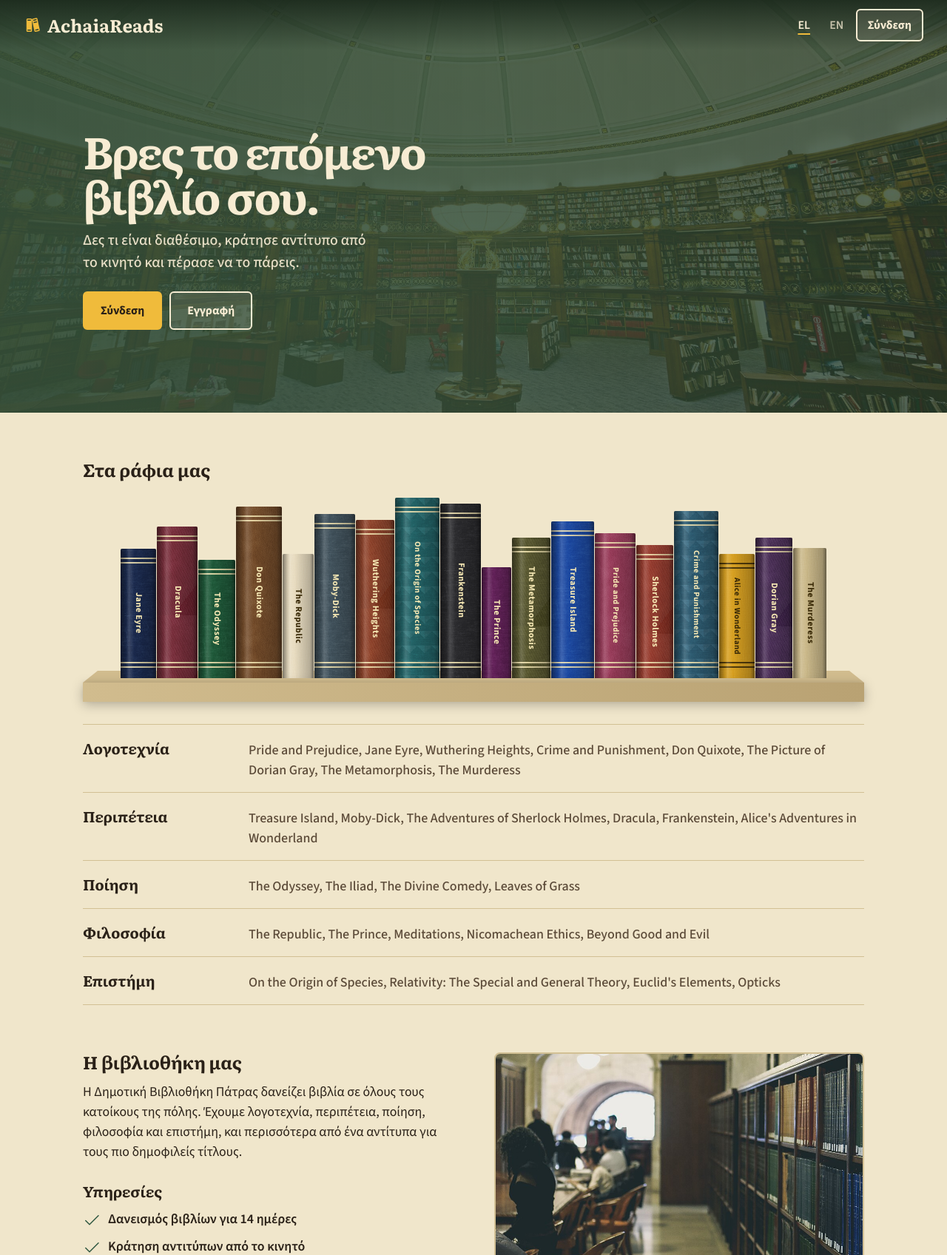
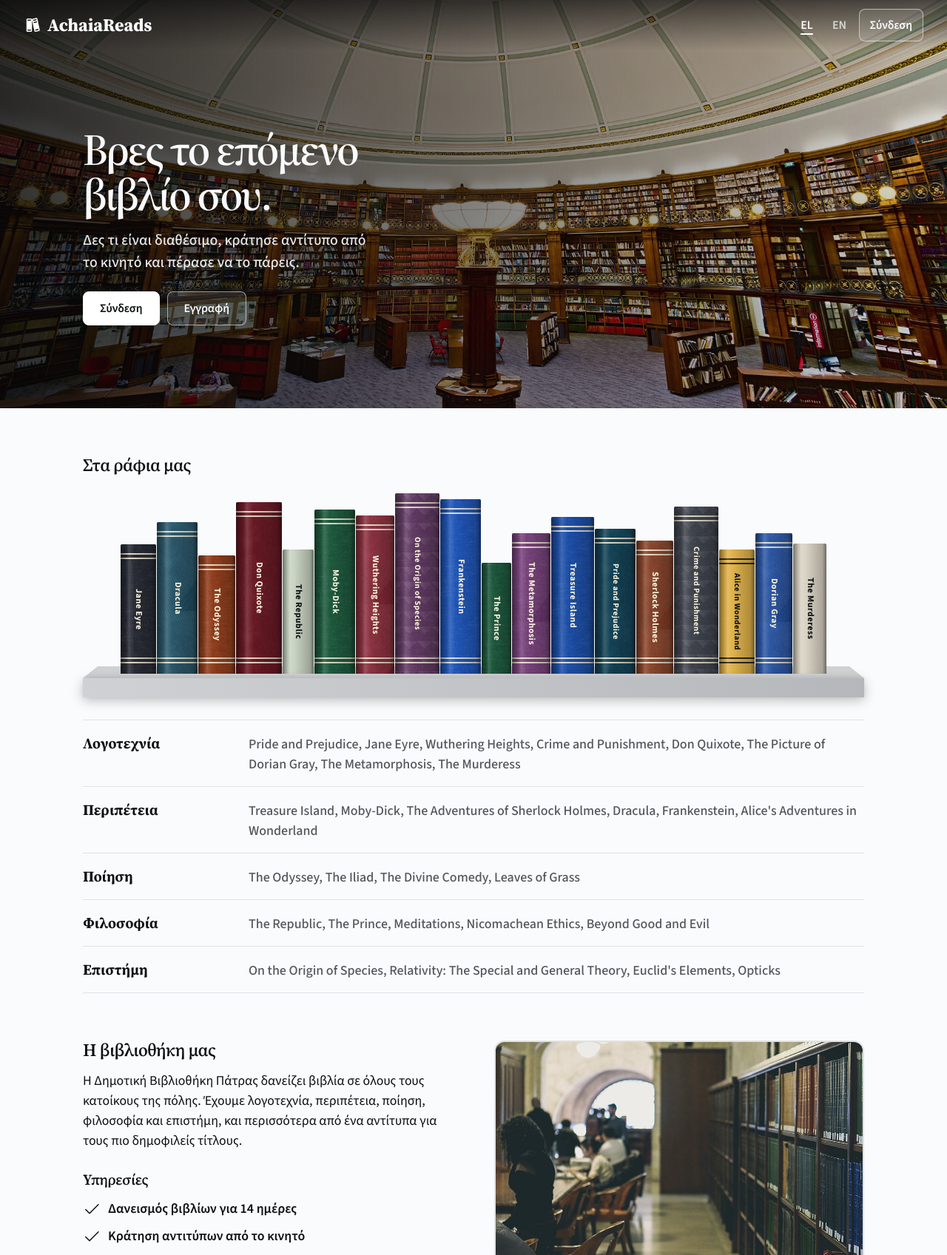
Before and after one commit to ckagias/lectern, a PHP site: page / in a window 1280 px wide. Shown: the top 1697 px of the page at 74% size. Run offline with PHP 8.4, Linux system fonts and the light colour scheme.

Commit message:
style: neutral colour palette and Source Serif 4 font

```diff
--- a/prototype/css/base.css
+++ b/prototype/css/base.css
@@ -5,6 +5,12 @@
 
 html {
   -webkit-text-size-adjust: 100%;
+}
+
+@media (prefers-reduced-motion: no-preference) {
+  html {
+    scroll-behavior: smooth;
+  }
 }
 
 ::-webkit-scrollbar       { width: 5px; }
@@ -25,6 +31,8 @@ body {
   background: var(--bg);
   color: var(--ink);
   font: 400 var(--text-base) / 1.5 var(--font);
+  -webkit-font-smoothing: antialiased;
+  text-rendering: optimizeLegibility;
 }
 
 h1,
@@ -32,12 +40,15 @@ h2,
 h3 {
   margin: 0;
   font-family: var(--font-heading);
-  font-weight: 800;
-  line-height: 1.1;
+  font-weight: 600;
+  line-height: 1.12;
+  letter-spacing: -0.02em;
+  text-wrap: balance;
 }
 
 h1 {
   font-size: var(--text-2xl);
+  letter-spacing: -0.03em;
 }
 
 h2 {
@@ -50,6 +61,11 @@ h3 {
 
 p {
   margin: 0;
+  text-wrap: pretty;
+}
+
+::selection {
+  background: color-mix(in oklch, var(--action) 25%, transparent);
 }
 
 a {
@@ -62,8 +78,8 @@ svg {
 }
 
 :focus-visible {
-  outline: 3px solid var(--focus);
-  outline-offset: 2px;
+  outline: 2px solid var(--focus);
+  outline-offset: 3px;
 }
 
 .top :focus-visible,
@@ -109,3 +125,12 @@ svg {
     font-size: 2.75rem;
   }
 }
+
+@media (prefers-reduced-motion: reduce) {
+  *,
+  *::before,
+  *::after {
+    transition-duration: 0.01ms !important;
+    animation-duration: 0.01ms !important;
+  }
+}
--- a/prototype/css/components.css
+++ b/prototype/css/components.css
@@ -4,39 +4,65 @@
   align-items: center;
   justify-content: center;
   gap: 8px;
-  min-height: 52px;
+  min-height: 46px;
   padding: 0 22px;
-  border: 2px solid var(--btn-bg);
+  border: 1px solid var(--btn-bg);
   border-radius: var(--radius);
   background: var(--btn-bg);
   color: var(--btn-fg);
-  font: 800 1rem var(--font);
+  font: 600 1rem var(--font);
+  letter-spacing: -0.005em;
   text-decoration: none;
   cursor: pointer;
-  transition: filter 0.15s, background-color 0.15s;
+  transition: filter 0.2s var(--ease), background-color 0.2s var(--ease), transform 0.2s var(--ease), box-shadow 0.2s var(--ease);
 }
 
 .btn:hover {
-  filter: brightness(1.08);
+  filter: brightness(1.35);
 }
 
-/* Main action, drawn in library green. */
+.btn:active {
+  transform: scale(0.98);
+}
+
+/* Main action, in ink like every button. */
 .btn.action {
   border-color: var(--action);
   background: var(--action);
   color: var(--cream);
 }
 
-/* Bright button for dark backgrounds, like the hero. */
+/* White button for photos and dark backgrounds, like the hero. */
 .btn.ochre {
   border-color: var(--ochre);
   background: var(--ochre);
   color: var(--on-ochre);
 }
 
-/* Second button for dark backgrounds, like the hero and the header. A light see-through fill with a cream border. */
+.btn.ochre:hover {
+  filter: brightness(0.93);
+}
+
+/* Second button: an ink outline on light backgrounds, a white outline over photos and dark backgrounds. */
 .btn.line {
-  border-color: var(--cream);
+  border-color: var(--edge);
+  background: transparent;
+  color: var(--ink);
+}
+
+.btn.line:hover {
+  border-color: var(--ink);
+  filter: none;
+}
+
+.has-hero .btn.line,
+.hero .btn.line {
+  border-color: color-mix(in oklch, var(--cream) 55%, transparent);
   background: var(--glass);
   color: var(--cream);
 }
+
+.has-hero .btn.line:hover,
+.hero .btn.line:hover {
+  border-color: var(--cream);
+}
--- a/prototype/css/fonts.css
+++ b/prototype/css/fonts.css
@@ -1,36 +1,18 @@
 @font-face {
-  font-family: "Literata";
+  font-family: "Source Serif 4";
   font-style: normal;
-  font-weight: 600;
+  font-weight: 200 900;
   font-display: swap;
-  src: url("../fonts/literata-greek-600.woff2") format("woff2");
+  src: url("../fonts/source-serif-4-greek.woff2") format("woff2");
   unicode-range: U+0370-0377, U+037A-037F, U+0384-038A, U+038C, U+038E-03A1, U+03A3-03FF;
 }
 
 @font-face {
-  font-family: "Literata";
+  font-family: "Source Serif 4";
   font-style: normal;
-  font-weight: 600;
+  font-weight: 200 900;
   font-display: swap;
-  src: url("../fonts/literata-latin-600.woff2") format("woff2");
-  unicode-range: U+0000-00FF, U+0131, U+0152-0153, U+02BB-02BC, U+02C6, U+02DA, U+02DC, U+0304, U+0308, U+0329, U+2000-206F, U+20AC, U+2122, U+2191, U+2193, U+2212, U+2215, U+FEFF, U+FFFD;
-}
-
-@font-face {
-  font-family: "Literata";
-  font-style: normal;
-  font-weight: 700;
-  font-display: swap;
-  src: url("../fonts/literata-greek-700.woff2") format("woff2");
-  unicode-range: U+0370-0377, U+037A-037F, U+0384-038A, U+038C, U+038E-03A1, U+03A3-03FF;
-}
-
-@font-face {
-  font-family: "Literata";
-  font-style: normal;
-  font-weight: 700;
-  font-display: swap;
-  src: url("../fonts/literata-latin-700.woff2") format("woff2");
+  src: url("../fonts/source-serif-4-latin.woff2") format("woff2");
   unicode-range: U+0000-00FF, U+0131, U+0152-0153, U+02BB-02BC, U+02C6, U+02DA, U+02DC, U+0304, U+0308, U+0329, U+2000-206F, U+20AC, U+2122, U+2191, U+2193, U+2212, U+2215, U+FEFF, U+FFFD;
 }
 
--- a/prototype/css/tokens.css
+++ b/prototype/css/tokens.css
@@ -1,82 +1,92 @@
-/* Design tokens. Every colour in the site comes from this file. */
+/* Design tokens. Every colour in the site comes from this file, in OKLCH: lightness, chroma, hue. */
 :root {
-  /* surfaces and text */
-  --bg: #f0e6cb;
-  --card: #f8f1de;
-  --panel: #fcf8ec;
-  --ink: #2a2118;
-  --ink-2: #5b4a38;
-  --line: #d2c094;
-  --cream: #f7ecd3;
+  /* Almost no hue in the interface. The colour on the pages comes from the books and the photographs.
+     Light surfaces: page, panels, hairlines, text. Ink is the one dark, used for text, the side menu, buttons and the footer. */
+  --bg: oklch(0.987 0.002 250);
+  --side: oklch(0.17 0.006 250);
+  --card: oklch(0.994 0.002 250);
+  --panel: oklch(1 0 0);
+  --ink: oklch(0.17 0.006 250);
+  --ink-2: oklch(0.45 0.008 250);
+  --line: oklch(0.91 0.004 250);
+  --cream: oklch(0.985 0.002 250);
 
-  /* library green, used for the header, nav and main actions */
-  --green: #2f5740;
-  --green-tint: rgba(47, 87, 64, 0.1);
-  --action: var(--green);
+  /* Structure: ink for the side menu and icons, a faint ink wash for hovered and current rows. Links and main buttons are ink too. */
+  --green: oklch(0.17 0.006 250);
+  --green-tint: oklch(0.17 0.006 250 / 0.06);
+  --action: oklch(0.17 0.006 250);
 
-  --ochre: #f0bb3b;
+  /* White, for the logo mark and the hero button on photographs and dark surfaces */
+  --ochre: oklch(1 0 0);
 
-  /* cloth colours of the book spines, gilt lettering, the shelf board and the scrollbar */
-  --cloth-cobalt: #1d4aa3;
-  --cloth-terra: #853319;
-  --cloth-plum: #64225a;
-  --cloth-ochre: #d7a021;
-  --cloth-teal: #0a595e;
-  --cloth-burgundy: #6e1d2b;
-  --cloth-forest: #1f5a3a;
-  --cloth-navy: #1b2a4e;
-  --cloth-charcoal: #2b2b2e;
-  --cloth-leather: #754d2b;
-  --cloth-ivory: #e8dcc0;
-  --cloth-slate: #42535d;
-  --cloth-olive: #4b4a1f;
-  --cloth-rose: #9a3e5c;
-  --cloth-brick: #8f2d1f;
-  --cloth-petrol: #17506b;
-  --cloth-aubergine: #3d1f4a;
-  --cloth-sand: #cbb98a;
-  --gilt: #f6e8b4;
-  --gilt-on-ochre: #3a2a07;
-  --wood: #6f5334;
-  --wood-top: #9b7b52;
-  --paper: #f3e9d0;
-  --paper-edge: #d6c7a0;
-  --scrim: rgba(26, 18, 10, 0.72);
-  --board: #d1bc8e;
-  --board-dark: #b9a273;
+  /* the books: binding cloth of the spines, gilt lettering, shelf, scrollbar */
+  --cloth-cobalt: oklch(0.449 0.153 261);
+  --cloth-terra: oklch(0.408 0.132 17);
+  --cloth-plum: oklch(0.414 0.076 160);
+  --cloth-teal: oklch(0.364 0.1 326);
+  --cloth-burgundy: oklch(0.386 0.063 230);
+  --cloth-forest: oklch(0.468 0.12 41);
+  --cloth-navy: oklch(0.29 0.019 272);
+  --cloth-charcoal: oklch(0.477 0.164 261);
+  --cloth-leather: oklch(0.354 0.112 17);
+  --cloth-slate: oklch(0.42 0.078 160);
+  --cloth-olive: oklch(0.42 0.119 325);
+  --cloth-rose: oklch(0.365 0.06 230);
+  --cloth-brick: oklch(0.428 0.109 40);
+  --cloth-petrol: oklch(0.325 0.022 267);
+  --cloth-aubergine: oklch(0.429 0.144 261);
+  --cloth-ochre: oklch(0.786 0.131 85);
+  --cloth-sand: oklch(0.867 0.023 90);
+  --cloth-ivory: oklch(0.854 0.026 132);
+  --gilt: oklch(0.96 0.03 95);
+  --gilt-on-ochre: var(--ink);
+  --wood: oklch(0.46 0.005 250);
+  --wood-top: oklch(0.63 0.005 250);
+  --paper: oklch(0.985 0.004 250);
+  --paper-edge: oklch(0.9 0.006 250);
+  --board: oklch(0.86 0.004 250);
+  --board-dark: oklch(0.78 0.005 250);
+  --scrim: oklch(0.1 0.01 250 / 0.72);
 
-  /* green tint over the hero photo, stronger on the left where the text is */
-  --veil-left: rgba(52, 78, 56, 0.94);
-  --veil-middle: rgba(52, 78, 56, 0.86);
-  --veil-right: rgba(40, 62, 43, 0.78);
-  --veil-top: rgba(26, 40, 27, 0.88);
-  --glass: rgba(247, 236, 211, 0.10);
+  /* tint over the hero photo, stronger on the left where the text is, and the hero text and button colours */
+  --veil-left: oklch(0.12 0.006 250 / 0.82);
+  --veil-middle: oklch(0.12 0.006 250 / 0.5);
+  --veil-right: oklch(0.12 0.006 250 / 0.15);
+  --veil-top: oklch(0.1 0.006 250 / 0.6);
+  --hero-fg: var(--cream);
+  --hero-btn: oklch(1 0 0);
+  --hero-btn-fg: oklch(0.17 0.006 250);
+  --glass: oklch(1 0 0 / 0.1);
 
   /* state colours, focus ring, buttons and footer */
-  --focus: #3069e0;
-  --on-dark: var(--cream);
-  --btn-bg: var(--ink);
-  --btn-fg: var(--cream);
-  --on-ochre: #2a2118;
-  --error: #a2080c;
-  --error-bg: #ffe5e0;
-  --success: #004b32;
-  --success-bg: #d2f5e1;
-  --foot-bg: var(--ink);
-  --foot-fg: #e3d6bb;
+  --focus: oklch(0.17 0.006 250);
+  --on-dark: oklch(0.985 0.002 250);
+  --btn-bg: oklch(0.17 0.006 250);
+  --btn-fg: oklch(0.985 0.002 250);
+  --on-ochre: oklch(0.17 0.006 250);
+  --error: oklch(0.46 0.16 18);
+  --error-bg: oklch(0.955 0.025 18);
+  --success: oklch(0.42 0.095 155);
+  --success-bg: oklch(0.955 0.04 155);
+  --foot-bg: oklch(0.17 0.006 250);
+  --foot-fg: oklch(0.8 0.004 250);
 
   /* type */
   --font: "Source Sans 3", system-ui, sans-serif;
-  --font-heading: "Literata", Georgia, serif;
+  --font-heading: "Source Serif 4", Georgia, serif;
   --text-sm: 1rem;
   --text-base: 1.125rem;
   --text-lg: 1.25rem;
   --text-xl: 1.5rem;
   --text-2xl: 2rem;
 
-  /* shape */
-  --radius: 6px;
-  --radius-lg: 8px;
-  --border: 2.5px;
+  /* shape: gently rounded corners, hairline edges, two quiet shadows and one easing curve */
+  --radius: 8px;
+  --radius-lg: 14px;
+  --border: 1px;
+  --edge: color-mix(in oklch, var(--ink) 18%, transparent);
+  --shadow-sm: 0 1px 2px oklch(0 0 0 / 0.06), 0 1px 1px oklch(0 0 0 / 0.04);
+  --shadow-md: 0 8px 24px -8px oklch(0 0 0 / 0.16), 0 2px 4px oklch(0 0 0 / 0.05);
+  --ease: cubic-bezier(0.22, 1, 0.36, 1);
   --page-width: 70rem;
 }
```
Also changed, not shown: notes/credits.md (+2 -2 lines), prototype/fonts/literata-greek-600.woff2 (deleted), prototype/fonts/literata-greek-700.woff2 (deleted), prototype/fonts/literata-latin-600.woff2 (deleted), prototype/fonts/literata-latin-700.woff2 (deleted), prototype/fonts/source-serif-4-greek.woff2 (added), prototype/fonts/source-serif-4-latin.woff2 (added).
